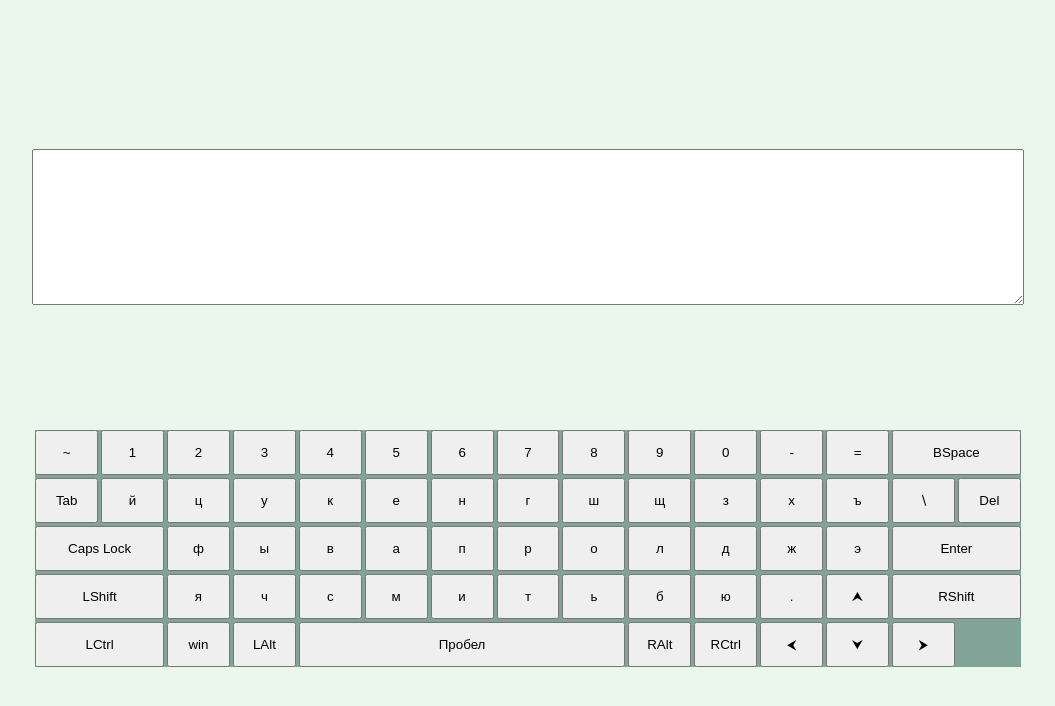
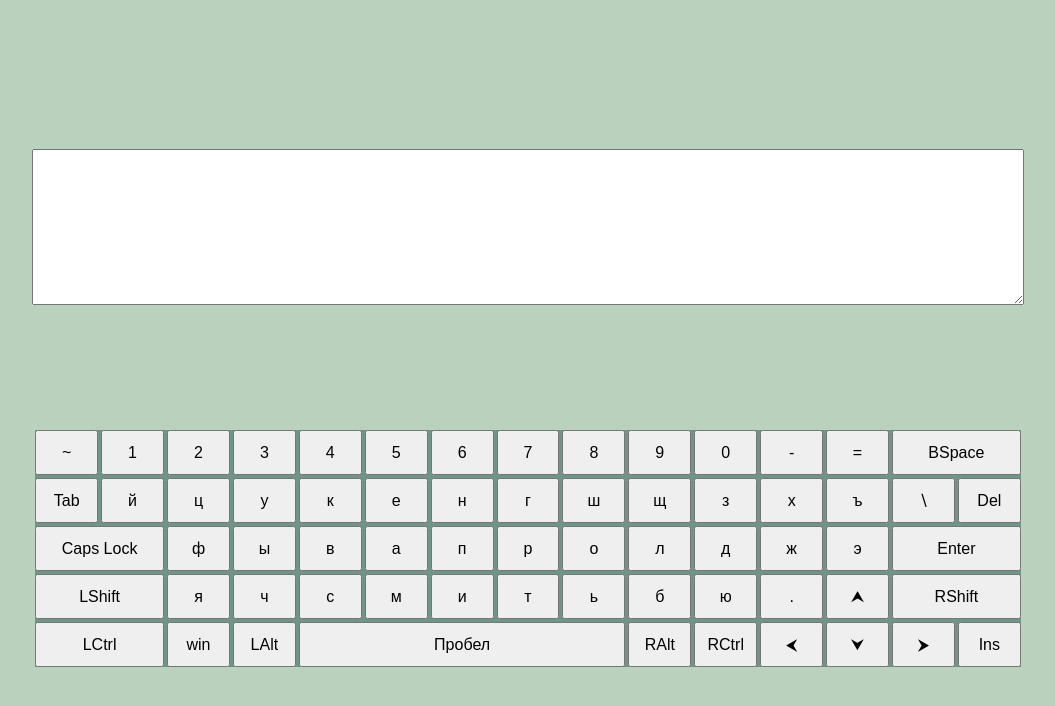
Before and after one commit to BrNkV/virtual-keyboard, a website with bundled scripts: page index.html in a window 1280 px wide. Shown: the whole page, without its empty margins (112-1167 px from the left). Built offline with nearby package versions, Linux system fonts and the light colour scheme.

Commit message:
feat: style keyboard

```diff
--- a/helpers/keyboardList.js
+++ b/helpers/keyboardList.js
@@ -64,6 +64,7 @@ const keyboardList = {
         'ArrowLeft': '&#11164;',
         'ArrowDown': '&#11167;',
         'ArrowRight': '&#11166;',
+        'Insert': 'Ins'
     }
 }
 
--- a/style.css
+++ b/style.css
@@ -1,6 +1,6 @@
 body {
     font: 16px/1.4 'Roboto', sans-serif;
-    background: #ceecd369;
+    background: #55915f69;
     min-height: 100vh;
     padding: 1rem;
     box-sizing: border-box;
@@ -33,7 +33,8 @@ body {
 }
 
 .key {
-    min-width: 45px;
+    font-size: medium;
+    /* min-width: 45px; */
     height: 45px;
     cursor: pointer;
 }
@@ -61,7 +62,7 @@ body {
     grid-column-end: 13;
 } */
 
-.key__Space{
+.key__Space {
     grid-column-start: 5;
     grid-column-end: 10;
 }
```
